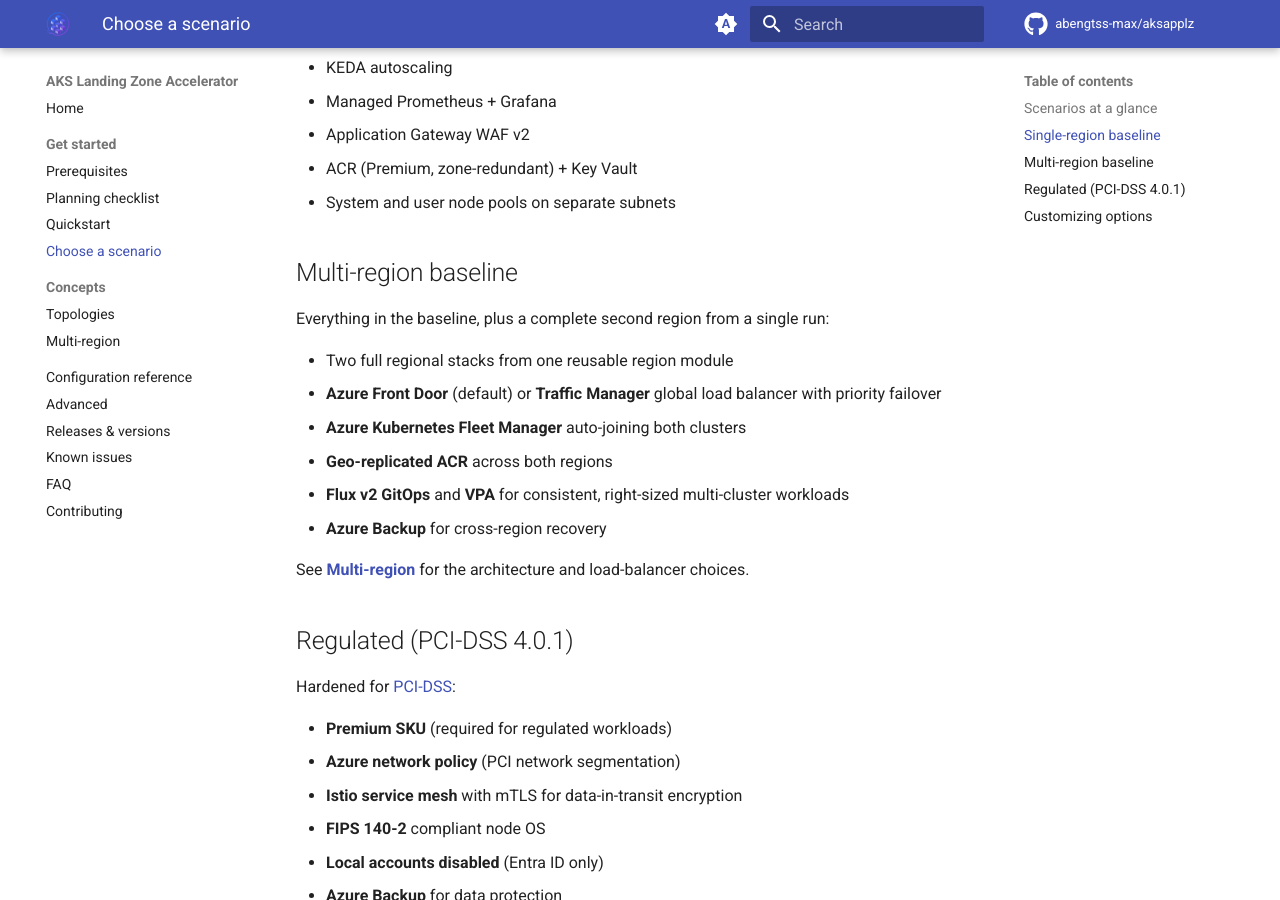
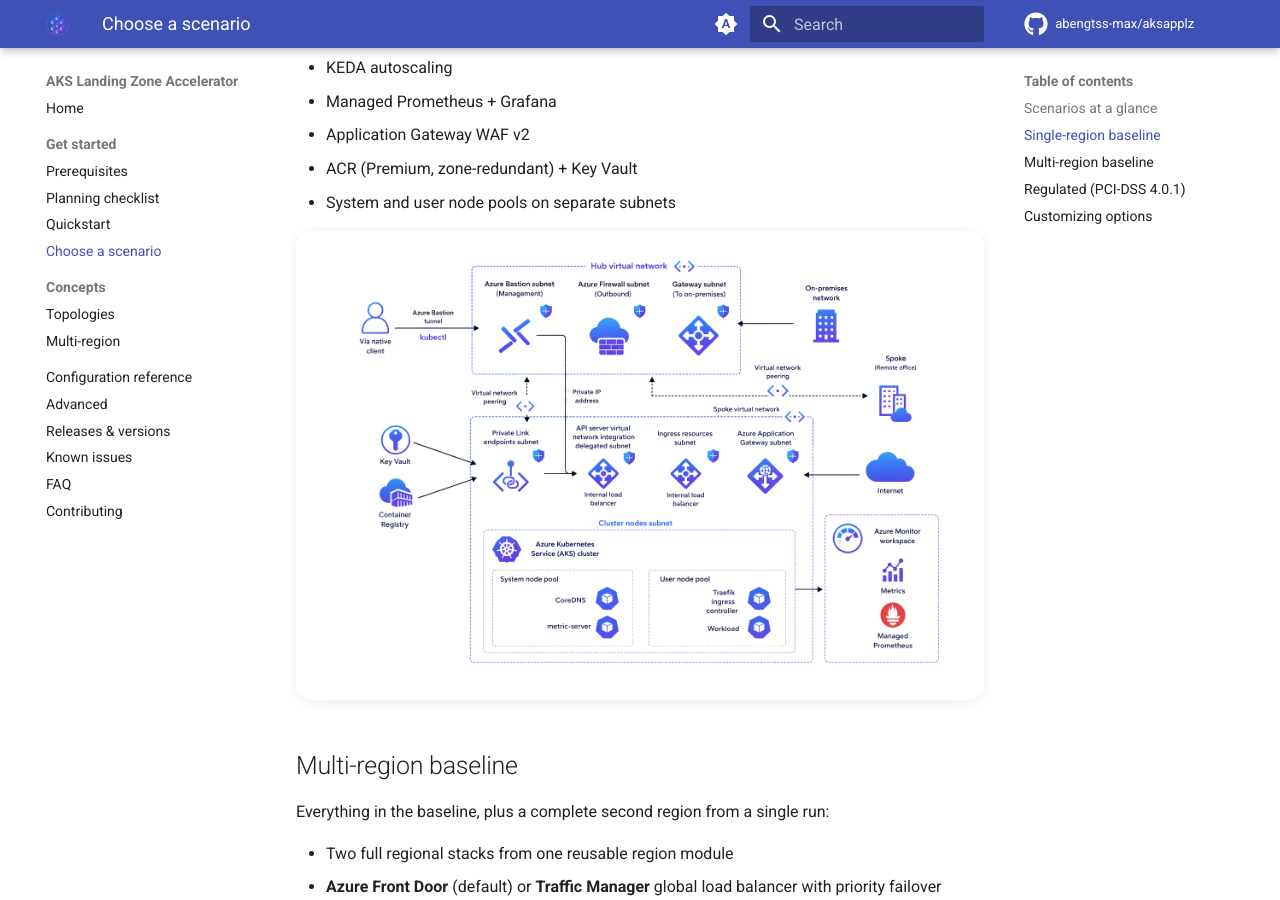
Before and after one commit to abengtss-max/aksapplz, an MkDocs documentation site: the page built from docs/get-started/scenarios.md, in a window 1280 px wide and 900 px high, scrolled down 1097 px. Built offline with MkDocs 1.6.1 and Material for MkDocs 9.7.7, drawn with Linux system fonts in a browser that asks for light colours; comment, search, counter and statistics services are not loaded.

Commit message:
docs: add per-scenario architecture diagrams (baseline + multi-region)
Adds solution-overview architecture diagrams to the Choose a scenario page so users can see what each scenario provisions. Baseline and multi-region wired under their matching sections; checkerboard flattened to white. Regulated diagram to follow after further investigation.

```diff
--- a/docs/get-started/scenarios.md
+++ b/docs/get-started/scenarios.md
@@ -28,6 +28,8 @@
 - ACR (Premium, zone-redundant) + Key Vault
 - System and user node pools on separate subnets
 
+<p align="center"><img src="../../assets/arch-baseline.png" alt="Single-region baseline architecture: a hub virtual network with Azure Bastion, Azure Firewall, and a gateway subnet to on-premises, peered to a spoke virtual network containing subnets for Private Link endpoints, API server VNet integration, ingress resources, and the Application Gateway. The cluster nodes subnet holds the private AKS cluster with separate system (CoreDNS, metric-server) and user (workload) node pools. Key Vault and Container Registry connect over Private Link; Azure Monitor workspace collects metrics and Managed Prometheus." width="900" style="background:#ffffff;border-radius:16px;padding:16px;box-shadow:0 2px 12px rgba(0,0,0,0.08)"></p>
+
 ## Multi-region baseline
 
 Everything in the baseline, plus a complete second region from a single run:
@@ -38,6 +40,8 @@
 - **Geo-replicated ACR** across both regions
 - **Flux v2 GitOps** and **VPA** for consistent, right-sized multi-cluster workloads
 - **Azure Backup** for cross-region recovery
+
+<p align="center"><img src="../../assets/arch-multi-region.png" alt="Multi-region baseline architecture: two regions (A and B), each with a regional hub network (Azure Bastion, Azure Firewall) peered to a spoke virtual network running Kubernetes services, an internal load balancer, and Application Gateway, plus a regional Key Vault, Container Registry replica, and Log Analytics. A shared-resources column holds the source Container Registry, Azure Front Door as the global load balancer, Azure Kubernetes Fleet Manager, and Log Analytics. A Microsoft-managed Fleet hub cluster coordinates both regional clusters." width="960" style="background:#ffffff;border-radius:16px;padding:16px;box-shadow:0 2px 12px rgba(0,0,0,0.08)"></p>
 
 See **[Multi-region](../concepts/multi-region.md)** for the architecture and load-balancer choices.
 
```
Also changed, not shown: docs/assets/arch-baseline.png (added), docs/assets/arch-multi-region.png (added).
